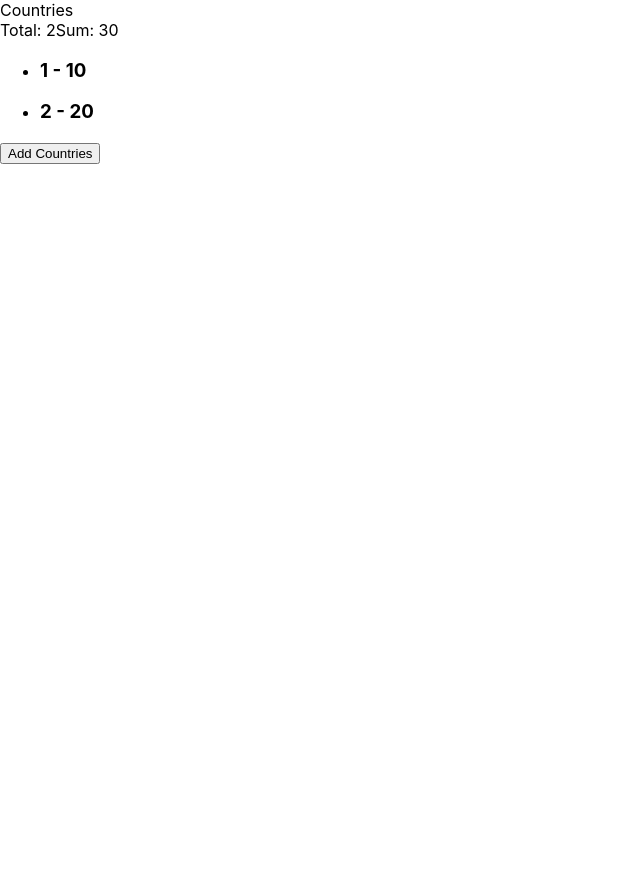
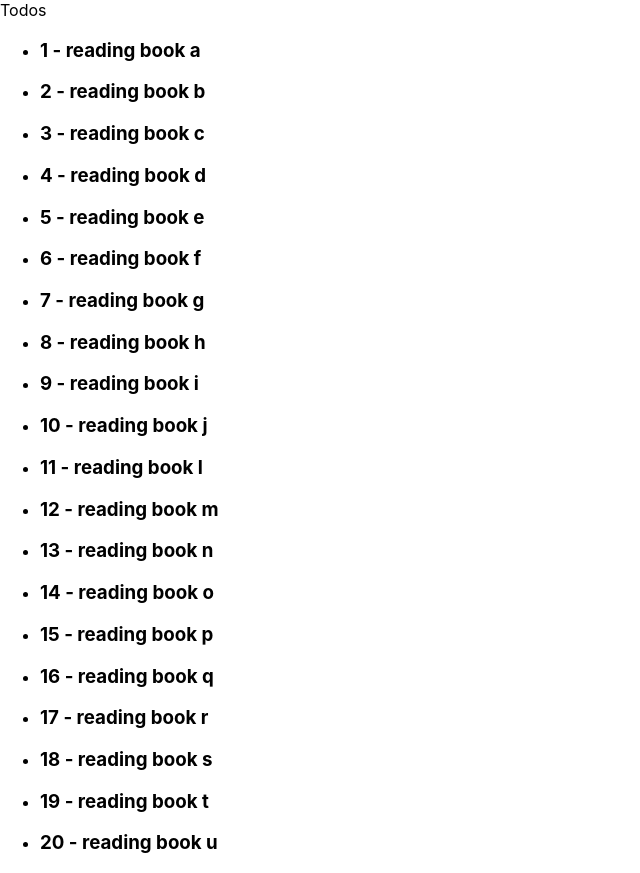
Before and after one commit to marcosfsj/countries, a React (Create React App) app: page / in a window 1280 px wide. Shown: the whole page, without its empty margins (0-640 px from the left). Before the commit the page ends 800 px from the top, so only its background shows below. Built offline with nearby package versions, Linux system fonts and the light colour scheme.

Commit message:
another commit

```diff
--- a/src/App.js
+++ b/src/App.js
@@ -1,6 +1,6 @@
 import { QueryClient, QueryClientProvider } from 'react-query';
 import { ReactQueryDevtools } from 'react-query/devtools';
-import Countries from "./pages/countries/countries.page";
+import TodosContextApi from "./pages/todos-context-api/todos-context-api.page";
 
 // Create a client
 const queryClient = new QueryClient();
@@ -8,7 +8,7 @@ const queryClient = new QueryClient();
 function App() {
   return (
     <QueryClientProvider client={queryClient}>
-      <Countries />
+      <TodosContextApi />
       <ReactQueryDevtools initialIsOpen={false} />
     </QueryClientProvider>
   );
--- a/src/components/add-button.component.jsx
+++ b/src/components/add-button.component.jsx
@@ -1,17 +1,9 @@
-import React, {useContext} from 'react';
-import {CountriesContext} from '../pages/countries/countries.provider';
+import React from 'react';
 
-const AddButton = () => {
-
-    const {countries, setCountries} = useContext(CountriesContext)
-
-    const handleOnClick = () => {
-        setCountries([...countries, {id:3, population:20}])
-    };
-
+const AddButton = ({handleOnClick}) => {
     return (
         <button onClick={handleOnClick}>
-            {`Add Countries`}
+            {`Add`}
         </button>
     );
 }
--- a/src/components/sum-bubble.component.jsx
+++ b/src/components/sum-bubble.component.jsx
@@ -1,18 +1,9 @@
-import React, {useContext} from 'react';
-import {CountriesContext} from '../pages/countries/countries.provider';
+import React from 'react';
 
-const SumBubble = () => {
-
-    const {countries} = useContext(CountriesContext);
-
-    const sumValue = () => {
-        const reducer = (previousValue, currentValue) => {return previousValue + currentValue.population};
-        return countries.reduce(reducer, 0);
-    }
-
+const SumBubble = ({value}) => {
     return (
         <span>
-            {`Sum: ${sumValue()}`}
+            {`Sum: ${value}`}
         </span>
     );
 }
--- a/src/components/total-bubble.component.jsx
+++ b/src/components/total-bubble.component.jsx
@@ -1,13 +1,9 @@
-import React, {useContext} from 'react';
-import {CountriesContext} from '../pages/countries/countries.provider';
+import React from 'react';
 
-const TotalBubble = () => {
-
-    const {countries} = useContext(CountriesContext);
-
+const TotalBubble = ({value}) => {
     return (
         <span>
-            {`Total: ${countries.length}`}
+            {`Total: ${value}`}
         </span>
     );
 }
--- a/src/pages/countries/countries-list.component.jsx
+++ /dev/null
@@ -1,25 +0,0 @@
-import React, {useContext, useEffect} from "react";
-import {CountriesContext} from './countries.provider';
-
-const CountriesList = () => {
-
-    const {countries, setCountries} = useContext(CountriesContext);
-
-    useEffect(() => {
-        setCountries([{id: 1, population: 10}, {id: 2, population: 20}]);
-    }, [setCountries]);
-
-    return (
-        <div>
-            <ul>
-                {countries.map(country =>
-                    <li>
-                        <h3>{country.id} - {country.population}</h3>
-                    </li>
-                )}
-            </ul>
-        </div>
-    );
-}
-
-export default CountriesList;
--- a/src/pages/countries/countries.page.jsx
+++ /dev/null
@@ -1,25 +0,0 @@
-import React from 'react';
-import PageTitle from '../../components/page-title.component';
-import CountriesList from './countries-list.component';
-import AddButton from '../../components/add-button.component';
-import TotalBubble from '../../components/total-bubble.component';
-import SumBubble from '../../components/sum-bubble.component';
-import CountriesProvider from './countries.provider';
-
-// TODO: study meno function from react
-
-const Countries = () => {
-    return (
-        <CountriesProvider>
-            <div>
-                <PageTitle title="Countries" />
-                <TotalBubble />
-                <SumBubble />
-                <CountriesList />
-                <AddButton />
-            </div>
-        </CountriesProvider>
-    );
-}
-
-export default Countries;
--- a/src/pages/countries/countries.provider.jsx
+++ /dev/null
@@ -1,15 +0,0 @@
-import React, { createContext, useState } from "react";
-
-export const CountriesContext = createContext();
-
-const CountriesProvider = ({children}) => {
-    const [countries, setCountries] = useState([]);
-
-    return (
-        <CountriesContext.Provider value={{countries, setCountries}}>
-            {children}
-        </CountriesContext.Provider>
-    );
-}
-
-export default CountriesProvider;
--- /dev/null
+++ b/src/pages/todos-context-api/todos-context-api-list.component.jsx
@@ -0,0 +1,21 @@
+import React, {useContext} from "react";
+import {TodosContextApiContext} from './todos-context-api.provider';
+
+const TodosContextApiList = () => {
+
+    const {todos} = useContext(TodosContextApiContext);
+
+    return (
+        <div>
+            <ul>
+                {todos.map(todo =>
+                    <li key={todo.id}>
+                        <h3>{todo.id} - {todo.description}</h3>
+                    </li>
+                )}
+            </ul>
+        </div>
+    );
+}
+
+export default TodosContextApiList;
--- /dev/null
+++ b/src/pages/todos-context-api/todos-context-api.page.jsx
@@ -0,0 +1,20 @@
+import React from 'react';
+import PageTitle from '../../components/page-title.component';
+import TodosContextApiList from './todos-context-api-list.component';
+import AddButton from '../../components/add-button.component';
+import TotalBubble from '../../components/total-bubble.component';
+import SumBubble from '../../components/sum-bubble.component';
+import TodosContextApiProvider from './todos-context-api.provider';
+
+const TodosContextApi = () => {
+    return (
+        <TodosContextApiProvider>
+            <div>
+                <PageTitle title="Todos" />
+                <TodosContextApiList />
+            </div>
+        </TodosContextApiProvider>
+    );
+}
+
+export default TodosContextApi;
--- /dev/null
+++ b/src/pages/todos-context-api/todos-context-api.provider.jsx
@@ -0,0 +1,39 @@
+import React, { createContext, useState } from "react";
+
+export const TodosContextApiContext = createContext();
+
+const TodosContextApiProvider = ({children}) => {
+
+    const todosData = [
+        {"completed": false, "id": "1", "description": "reading book a", "createdAt": "2021-11-24T14:39:15.966Z", "updatedAt": "2021-11-24T14:39:15.966Z"},
+        {"completed": false, "id": "2", "description": "reading book b", "createdAt": "2021-11-24T14:39:15.966Z", "updatedAt": "2021-11-24T14:39:15.966Z"},
+        {"completed": false, "id": "3", "description": "reading book c", "createdAt": "2021-11-24T14:39:15.966Z", "updatedAt": "2021-11-24T14:39:15.966Z"},
+        {"completed": false, "id": "4", "description": "reading book d", "createdAt": "2021-11-24T14:39:15.966Z", "updatedAt": "2021-11-24T14:39:15.966Z"},
+        {"completed": false, "id": "5", "description": "reading book e", "createdAt": "2021-11-24T14:39:15.966Z", "updatedAt": "2021-11-24T14:39:15.966Z"},
+        {"completed": false, "id": "6", "description": "reading book f", "createdAt": "2021-11-24T14:39:15.966Z", "updatedAt": "2021-11-24T14:39:15.966Z"},
+        {"completed": false, "id": "7", "description": "reading book g", "createdAt": "2021-11-24T14:39:15.966Z", "updatedAt": "2021-11-24T14:39:15.966Z"},
+        {"completed": false, "id": "8", "description": "reading book h", "createdAt": "2021-11-24T14:39:15.966Z", "updatedAt": "2021-11-24T14:39:15.966Z"},
+        {"completed": false, "id": "9", "description": "reading book i", "createdAt": "2021-11-24T14:39:15.966Z", "updatedAt": "2021-11-24T14:39:15.966Z"},
+        {"completed": false, "id": "10", "description": "reading book j", "createdAt": "2021-11-24T14:39:15.966Z", "updatedAt": "2021-11-24T14:39:15.966Z"},
+        {"completed": false, "id": "11", "description": "reading book l", "createdAt": "2021-11-24T14:39:15.966Z", "updatedAt": "2021-11-24T14:39:15.966Z"},
+        {"completed": false, "id": "12", "description": "reading book m", "createdAt": "2021-11-24T14:39:15.966Z", "updatedAt": "2021-11-24T14:39:15.966Z"},
+        {"completed": false, "id": "13", "description": "reading book n", "createdAt": "2021-11-24T14:39:15.966Z", "updatedAt": "2021-11-24T14:39:15.966Z"},
+        {"completed": false, "id": "14", "description": "reading book o", "createdAt": "2021-11-24T14:39:15.966Z", "updatedAt": "2021-11-24T14:39:15.966Z"},
+        {"completed": false, "id": "15", "description": "reading book p", "createdAt": "2021-11-24T14:39:15.966Z", "updatedAt": "2021-11-24T14:39:15.966Z"},
+        {"completed": false, "id": "16", "description": "reading book q", "createdAt": "2021-11-24T14:39:15.966Z", "updatedAt": "2021-11-24T14:39:15.966Z"},
+        {"completed": false, "id": "17", "description": "reading book r", "createdAt": "2021-11-24T14:39:15.966Z", "updatedAt": "2021-11-24T14:39:15.966Z"},
+        {"completed": false, "id": "18", "description": "reading book s", "createdAt": "2021-11-24T14:39:15.966Z", "updatedAt": "2021-11-24T14:39:15.966Z"},
+        {"completed": false, "id": "19", "description": "reading book t", "createdAt": "2021-11-24T14:39:15.966Z", "updatedAt": "2021-11-24T14:39:15.966Z"},
+        {"completed": false, "id": "20", "description": "reading book u", "createdAt": "2021-11-24T14:39:15.966Z", "updatedAt": "2021-11-24T14:39:15.966Z"},
+    ];
+
+    const [todos, setTodos] = useState(todosData);
+
+    return (
+        <TodosContextApiContext.Provider value={{todos, setTodos}}>
+            {children}
+        </TodosContextApiContext.Provider>
+    );
+}
+
+export default TodosContextApiProvider;
```
Also changed, not shown: public/manifest.json, src/pages/todos-context-api/todos-context-api.style.css (added).
